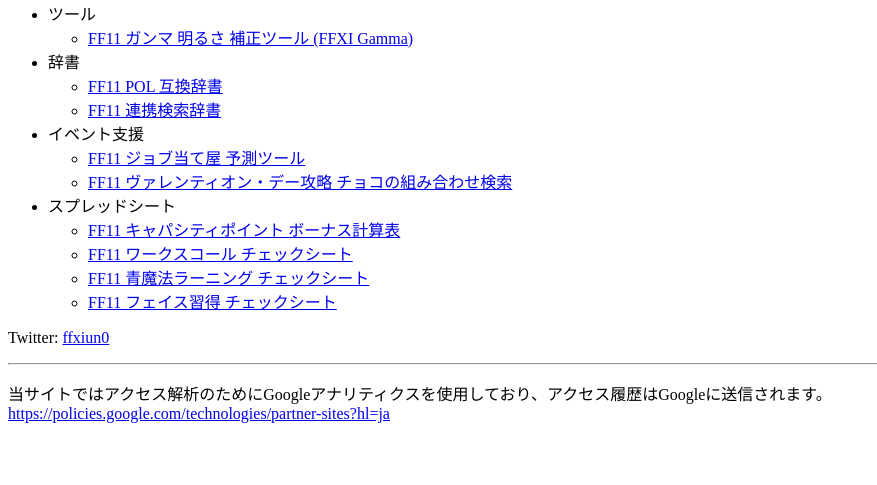
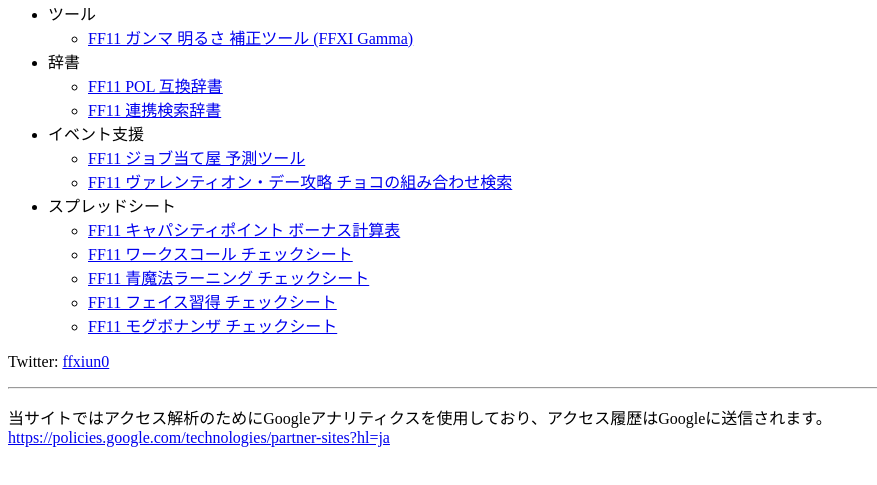
Before and after one commit to ffxiun0/ffxiun0.github.io, a plain HTML site: page index.html in a window 1280 px wide. Shown: the part 79-564 px from the top of the page, without its empty margins (0-877 px from the left). Drawn offline with Linux system fonts and the light colour scheme.

Commit message:
Add spredsheet

```diff
--- a/index.html
+++ b/index.html
@@ -36,6 +36,7 @@
                 <li><a href="https://goo.gl/KnFnCA">FF11 ワークスコール チェックシート</a></li>
                 <li><a href="https://goo.gl/KivJNs">FF11 青魔法ラーニング チェックシート</a></li>
                 <li><a href="https://goo.gl/oS2wnP">FF11 フェイス習得 チェックシート</a></li>
+                <li><a href="https://docs.google.com/spreadsheets/d/1nCS09dhAZDIbzfHxDL2jdeC5ORp_nGPkZkmgccJ9zJg">FF11 モグボナンザ チェックシート</a></li>
             </ul>
         </li>
     </ul>
```
